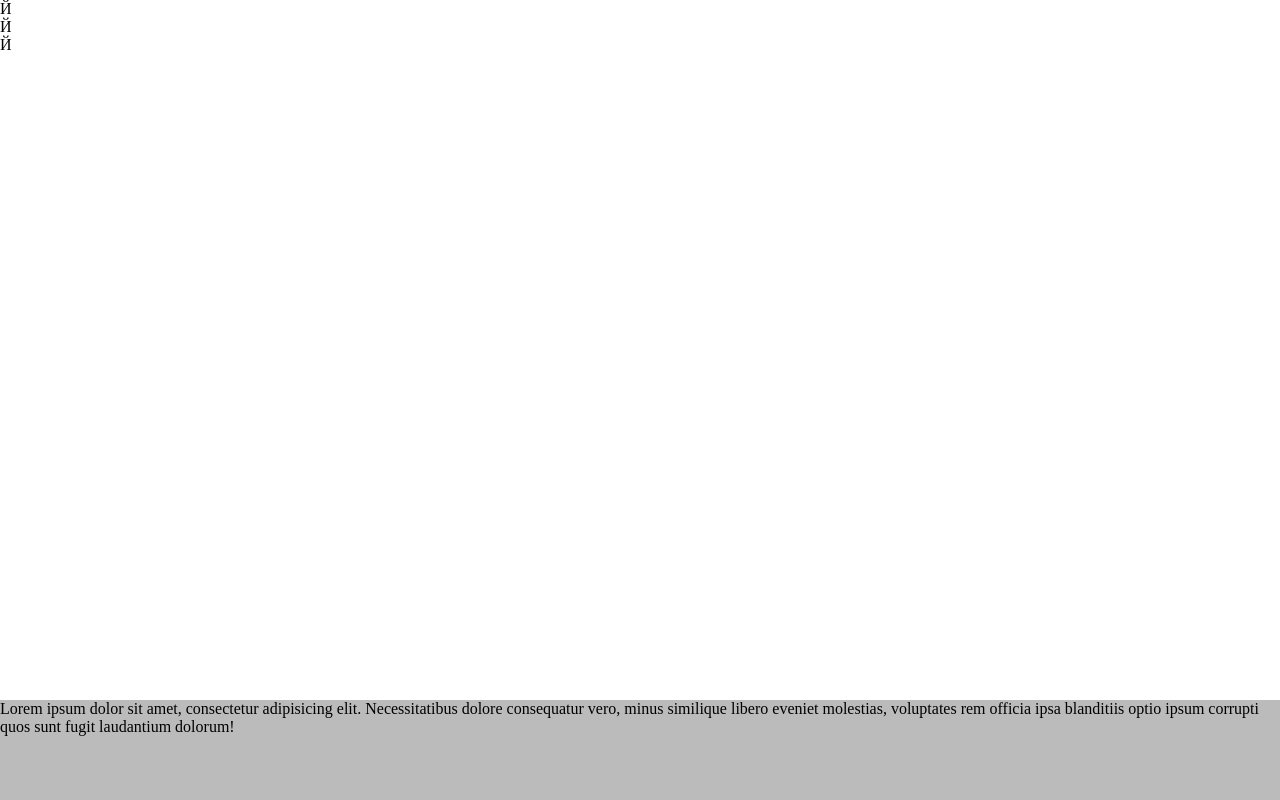
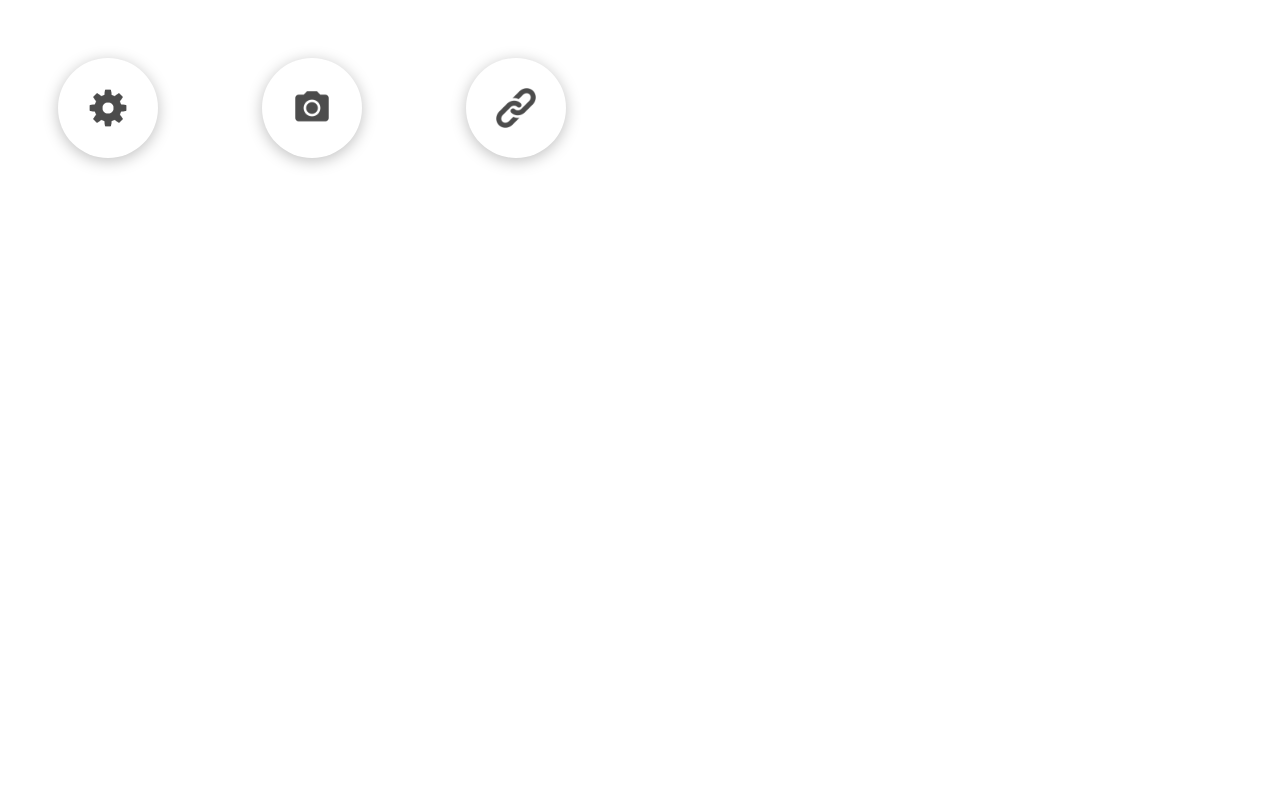
Before and after one commit to YaroslavZinchenko/css-test, a plain HTML site: page index.html in a window 1280 px wide. Drawn offline with Linux system fonts and the light colour scheme.

Commit message:
Some changes

```diff
--- a/index.html
+++ b/index.html
@@ -1,18 +1,15 @@
 <!DOCTYPE html>
-<html lang="en">
+<html>
 <head>
 	<meta charset="UTF-8">
-	<title>CSS</title>
+	<title>Buttons</title>
 	<link rel="stylesheet" href="style.css">
 </head>
 <body>
-	Й
-	<br>
-	&#1049;
-	<br>
-	&#x419;
-	<div class="container">
-		Lorem ipsum dolor sit amet, consectetur adipisicing elit. Necessitatibus dolore consequatur vero, minus similique libero eveniet molestias, voluptates rem officia ipsa blanditiis optio ipsum corrupti quos sunt fugit laudantium dolorum!
-	</div>
+
+	<div class="button button-settings"></div>
+	<div class="button button-photo"></div>
+	<div class="button button-link"></div>
+
 </body>
 </html>
--- a/style.css
+++ b/style.css
@@ -1,14 +1,48 @@
-.container
+.button
 {
-	background-color: #bbb;
-	position: absolute;
-	bottom: 0;
-	width: 100%;
-	margin: 0;
+	display: inline-block;
+	margin: 50px;
+	width: 100px;
 	height: 100px;
+	border-radius: 50%;
+	cursor: pointer;
+
+	box-shadow: 0 3px 15px rgba(0, 0, 0, .25);
 }
 
-body
+.button:hover
 {
-	margin: 0;
+	box-shadow: inset 0 0 15px rgba(0, 0, 0, .2);
 }
+
+.button:after
+{
+	content: '';
+	width: 100px;
+	height: 100px;
+	display: block;
+	opacity: .7;
+}
+
+.button-settings:after
+{
+	background: url(icons/icons8-settings-filled.png) center no-repeat;
+	background-size: 40%;
+}
+
+.button-photo:after
+{
+	background: url(icons/icons8-camera.png) center no-repeat;
+	background-size: 40%;
+}
+
+.button-link:after
+{
+	background: url(icons/icons8-link.png) center no-repeat;
+	background-size: 40%;
+}
+
+.button:hover:after
+{
+	background-position: center 52%;
+}
```
Also changed, not shown: icons/icons8-camera.png (added), icons/icons8-link.png (added), icons/icons8-settings-filled.png (added).
